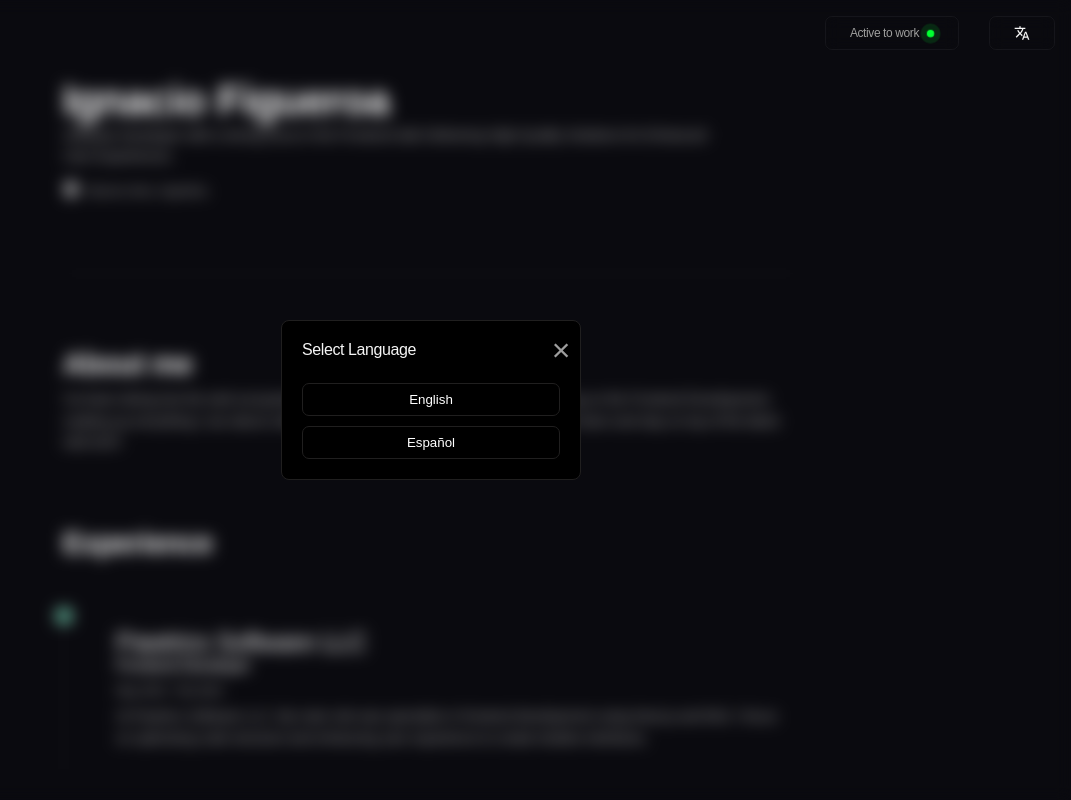
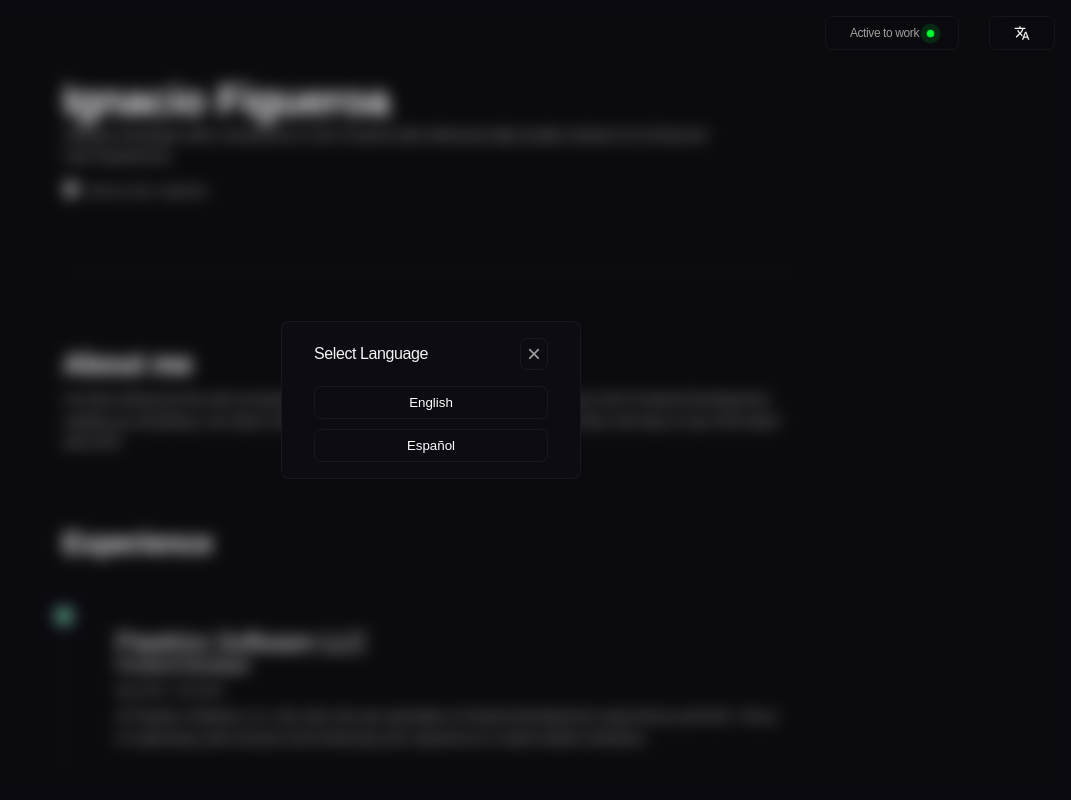
Before and after one commit to figueroaignacio/portfolio, a React (Vite) app: page / in a window 1280 px wide. Both pictures are taken after a click on the button 1231 px from the left and 33 px from the top of the page. Shown: the top 800 px of the page, without its empty margins (209-1280 px from the left). Built offline with nearby package versions, Linux system fonts and the light colour scheme.

Commit message:
style: change select language modal

```diff
--- a/src/components/SelectLanguage/SelectLanguage.module.css
+++ b/src/components/SelectLanguage/SelectLanguage.module.css
@@ -48,26 +48,40 @@
 
 .modalContent {
   position: relative;
-  background-color: #000;
-  padding: 1.25rem;
+  background-color: var(--bg-card);
+  display: flex;
+  flex-direction: column;
+  gap: 1rem;
+  padding: 1rem 2rem;
   border-radius: 0.5rem;
   width: 18.75rem;
-  border: 0.0625rem solid #201f1f;
+  border: var(--border);
 }
 
-.closeButton {
-  position: absolute;
-  top: 0.325rem;
-  right: 0.625rem;
+.modalTitleContainer {
+  display: flex;
+  justify-content: space-between;
+  align-items: center;
+}
+
+.modalClose {
+  background-color: transparent;
+  border: none;
+  color: var(--text-foreground);
+  border: var(--border);
+  border-radius: 7px;
+  font-size: 1.5rem;
   cursor: pointer;
-  font-size: 32px;
+}
+
+.modalTitleContainer > span {
+  font-size: 2rem;
 }
 
 .languageButtons {
   display: flex;
   flex-direction: column;
   gap: 0.625rem;
-  margin-top: 24px;
 }
 
 .languageButton {
@@ -75,8 +89,8 @@
   border: none;
   cursor: pointer;
   padding: 0.3125rem 0.625rem;
-  color: #666;
-  border: 0.0625rem solid #201f1f;
+  color: var(--text-foreground);
+  border: var(--border);
   background: transparent;
   color: white;
   padding: 8px;
@@ -88,10 +102,10 @@
 }
 
 .languageButton:hover {
-  background-color: rgba(255, 255, 255, 0.1);
+  background-color: var(--bg-foreground);
   border: 0.0625rem solid transparent;
 }
 
 .languageButton.selected {
-  font-weight: bold;
+  font-weight: 700;
 }
--- a/src/components/SelectLanguage/SelectLanguage.tsx
+++ b/src/components/SelectLanguage/SelectLanguage.tsx
@@ -69,10 +69,12 @@ export function SelectLanguage() {
         onClick={closeModal}
       >
         <div className={styles.modalContent}>
-          <span className={styles.closeButton} onClick={closeModal}>
-            &times;
-          </span>
-          <h2>{t("selectLanguage.title")}</h2>
+          <div className={styles.modalTitleContainer}>
+            <h2>{t("selectLanguage.title")}</h2>
+            <button className={styles.modalClose} onClick={closeModal}>
+              &times;
+            </button>
+          </div>
           <div className={styles.languageButtons}>
             <button
               className={`${styles.languageButton} ${
```
